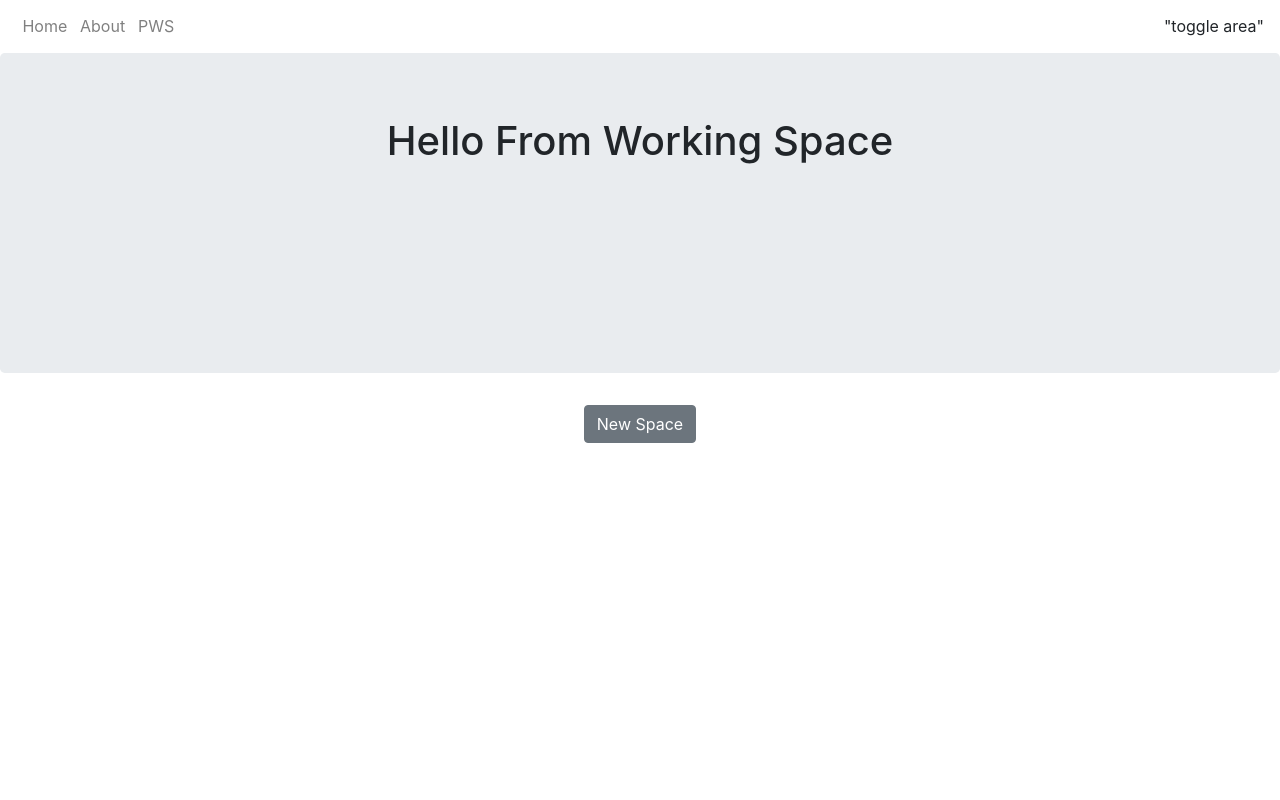
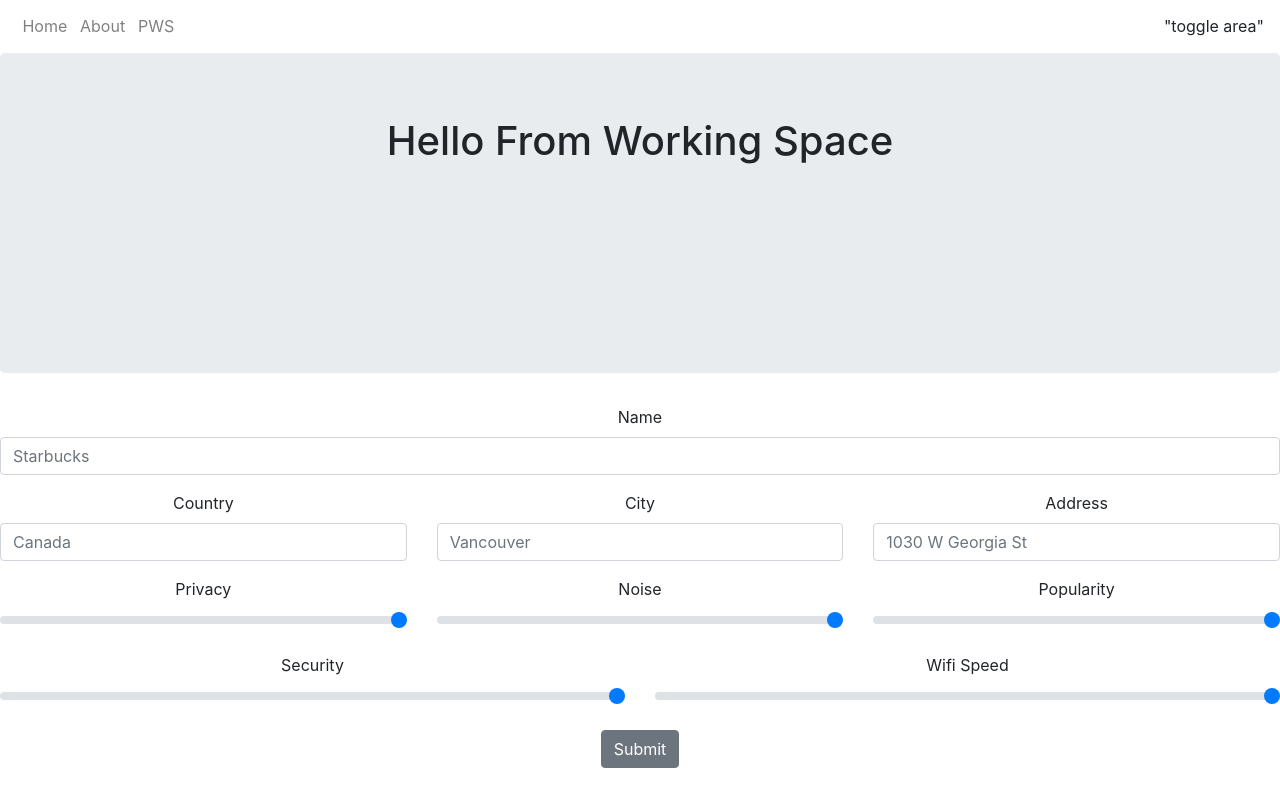
Before and after one commit to ColeMontagano/PWS, a React (Create React App) app in the folder frontend/: page /pws in a window 1280 px wide. Built offline with nearby package versions, Linux system fonts and the light colour scheme.

Commit message:
add new working space form

```diff
--- a/frontend/package.json
+++ b/frontend/package.json
@@ -7,7 +7,7 @@
     "react": "^16.9.0",
     "react-dom": "^16.9.0",
     "react-router-dom": "^5.0.1",
-    "react-scripts": "3.1.1",
+    "react-scripts": "^3.3.0",
     "reactstrap": "^8.0.1"
   },
   "scripts": {
--- a/frontend/src/components/workingspaces/newspace.jsx
+++ b/frontend/src/components/workingspaces/newspace.jsx
@@ -1,10 +1,76 @@
 import React, {Component} from 'react'
-import {Button} from 'reactstrap'
+import {Col, Row, Button, Form, FormGroup, Label, Input, CustomInput} from 'reactstrap'
 
 class NewSpace extends Component {
     render() {
+
+        const submitForm = () => {
+
+        }
         return(
-            <Button>New Space</Button>
+            <div>
+            <Form>
+                <FormGroup>
+                    <Label for='name'>Name</Label>
+                    <Input type='text' name='name' placeholder='Starbucks'/>
+                </FormGroup>
+                <Row>
+                    <Col md={4}>
+                        <FormGroup>
+                            <Label for='country'>Country</Label>
+                            <Input type='text' name='country' placeholder='Canada'/>
+                        </FormGroup>
+                    </Col>
+                    <Col md={4}>
+                        <FormGroup>
+                            <Label for='city'>City</Label>
+                            <Input type='text' name='city' placeholder='Vancouver'/>
+                        </FormGroup>
+                    </Col>
+                    <Col md={4}>
+                        <FormGroup>
+                            <Label for='address'>Address</Label>
+                            <Input type='text' name='address' placeholder='1030 W Georgia St'/>
+                        </FormGroup>
+                    </Col>
+                </Row>
+                <Row>
+                    <Col md={4}>
+                        <FormGroup>
+                            <Label>Privacy</Label>
+                            <CustomInput type='range' id='privacy' min='1' max='5'/>
+                        </FormGroup>
+                    </Col>
+                    <Col md={4}>
+                        <FormGroup>
+                            <Label>Noise</Label>
+                            <CustomInput type='range' id='noise' min='1' max='5' default='1'/>
+                        </FormGroup>
+                    </Col>
+                    <Col md={4}>
+                        <FormGroup>
+                            <Label>Popularity</Label>
+                            <CustomInput type='range' id='popularity' min='1' max='5'/>
+                        </FormGroup>
+                    </Col>
+                </Row>
+                <Row>
+                    <Col md={6}>
+                        <FormGroup>
+                            <Label>Security</Label>
+                            <CustomInput type='range' id='security' min='1' max='5'/>
+                        </FormGroup>
+                    </Col>
+                    <Col md={6}>
+                        <FormGroup>
+                            <Label>Wifi Speed</Label>
+                            <CustomInput type='range' id='wifiSpeed' min='1' max='5' />
+                        </FormGroup>
+                    </Col>
+                </Row>
+                <Button onSubmit={submitForm}>Submit</Button>
+            </Form>
+            </div>
         )
     }
 }
```
Also changed, not shown: 2 other files (tests, documents, lock files or other folders).
